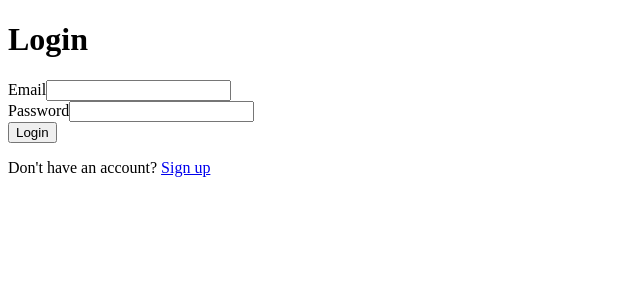
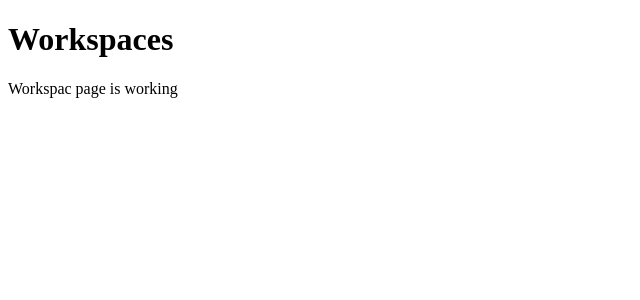
Before and after one commit to Tanupriya91/TeamCollaborationPlatform, a React app in the folder Frontend/: page /workspaces in a window 1280 px wide. Before the commit this address led to /login. Shown: the top 300 px of the page, without its empty margins (0-640 px from the left). Built offline with nearby package versions, Linux system fonts and the light colour scheme; no server answers; the HTML template or start-up script is replaced by a standard one.

Commit message:
feat: add signup form

```diff
--- a/Frontend/src/App.jsx
+++ b/Frontend/src/App.jsx
@@ -18,9 +18,9 @@ function App() {
       <Route
         path="/workspaces"
         element={
-          <ProtectedRoute>
+
             <Workspaces />
-          </ProtectedRoute>
+
         }
       />
 
--- a/Frontend/src/pages/Workspaces.jsx
+++ b/Frontend/src/pages/Workspaces.jsx
@@ -2,6 +2,7 @@ function Workspaces() {
     return (
         <div>
             <h1>Workspaces</h1>
+            <p>Workspac page is working</p>
         </div>
     );
 }
```
